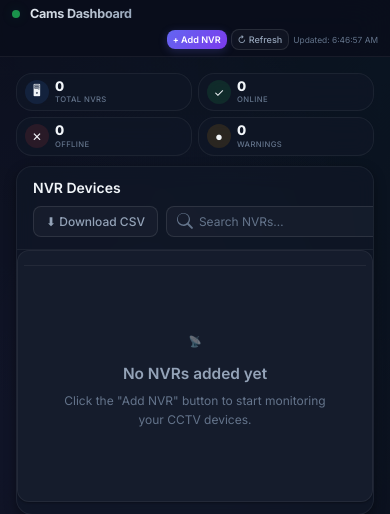
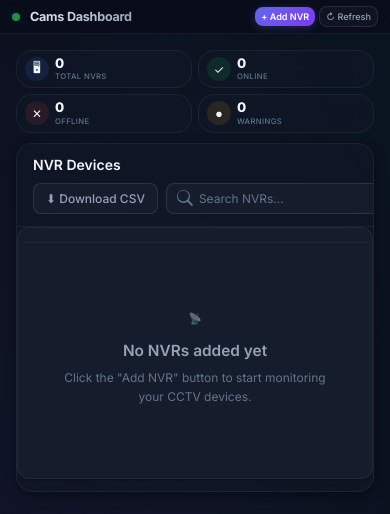
Before and after one commit to gilkh/camsprog, a FastAPI app: page / in a window 390 px wide. Shown: the top 514 px of the page. Run offline with FastAPI, Linux system fonts and the light colour scheme; data that the repository does not hold is empty.

```diff
--- a/cctv web/cams-webapp/static/styles.css
+++ b/cctv web/cams-webapp/static/styles.css
@@ -926,32 +926,35 @@ a.ip-link:focus-visible {
 @media (max-width: 768px) {
   header {
     height: auto;
-    padding: 10px 16px;
-    flex-direction: column;
-    align-items: flex-start;
-    gap: 8px;
+    padding: 8px 16px;
+    flex-direction: row;
+    align-items: center;
+    justify-content: space-between;
+    gap: 10px;
   }
 
-  header h1 { font-size: 1.1rem; }
+  header h1 { font-size: 0.95rem; margin: 0; }
 
   /* Hide secondary nav links on mobile */
-  .actions a[href="/calendar"],
-  .actions a[href="/logs"],
-  .actions a[href="/settings"] {
+  .actions a.link-calendar,
+  .actions a.link-logs,
+  .actions a.link-settings,
+  #last-updated {
     display: none !important;
   }
 
   .actions {
-    width: 100%;
+    width: auto;
     display: flex;
     flex-direction: row;
-    justify-content: flex-end;
+    align-items: center;
     gap: 6px;
   }
 
-  .actions button, .actions a {
+  .actions button {
     width: auto;
-    padding: 8px 12px;
+    padding: 6px 10px;
+    font-size: 0.75rem;
   }
 
   .table-header {
```
